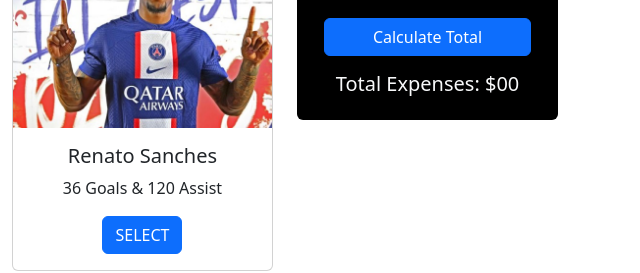
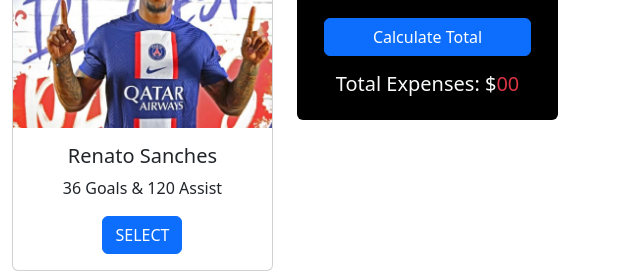
Before and after one commit to rony9669/team-member-selection, a plain HTML site: page index.html in a window 1280 px wide. Shown: the part 1265-1538 px from the top of the page, 640-1280 px from the left. Drawn offline with nearby package versions, Linux system fonts and the light colour scheme.

```diff
--- a/index.html
+++ b/index.html
@@ -162,7 +162,7 @@
                                 <button type="button" id="total-calculate-button" class="btn btn-primary px-5 mb-3">
                                     Calculate Total
                                 </button>
-                                <h5>Total Expenses: $<span id="total-calculation-money">00</span></h3>
+                                <h5>Total Expenses: $<span class="text-danger" id="total-calculation-money">00</span></h3>
                             </div>
                         </div>
                     </div>
```
